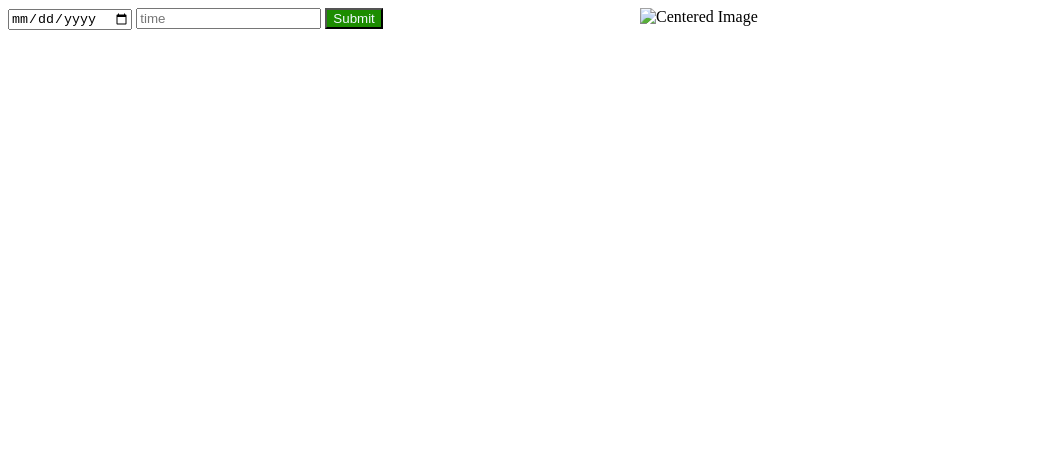
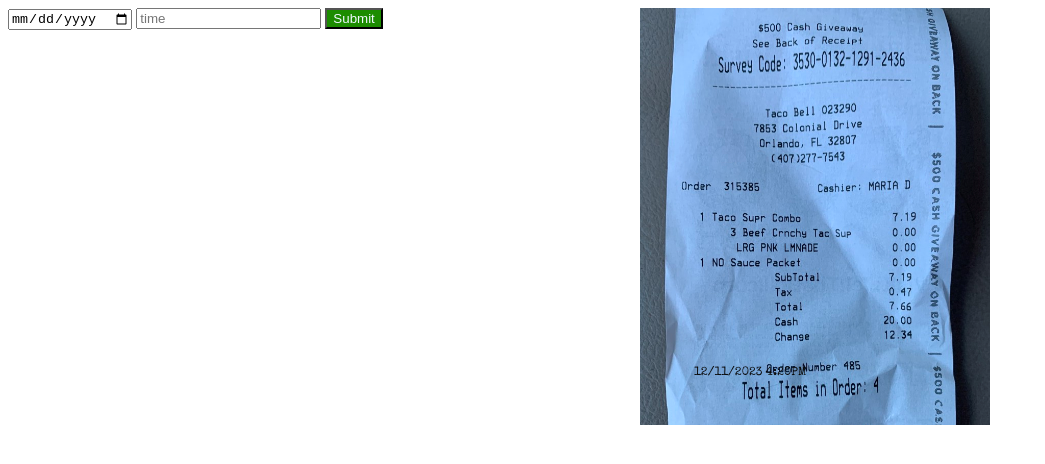
Before and after one commit to developerasad9005/bell, a plain HTML site: page index.html in a window 1280 px wide. Shown: the whole page, without its empty margins (0-1045 px from the left). Drawn offline with nearby package versions, Linux system fonts and the light colour scheme.

Commit message:
added picture

```diff
--- a/index.html
+++ b/index.html
@@ -21,7 +21,7 @@
 
       <div class="right">
       <div class="image-container">
-          <img src="1.png" class="center-image" alt="Centered Image" />
+          <img src="img/1.png" class="center-image" alt="Centered Image" />
         <div class="date">
           <span style="font-family: Special Elite, system-ui;" id="dateIn">12/11/2023</span> <span style="font-family: Special Elite, system-ui;" id="timeIn">4:20PM</span>
         </div>
```
